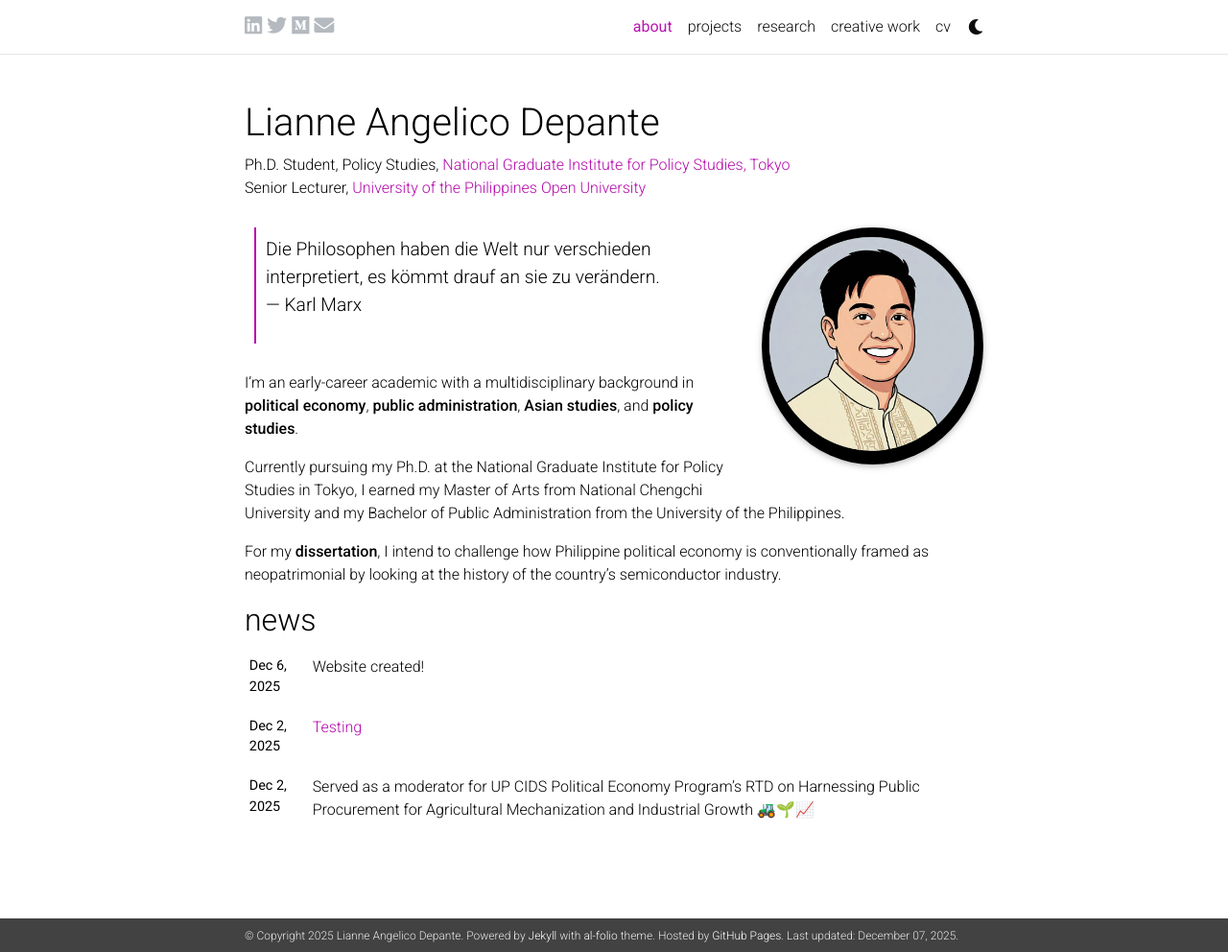
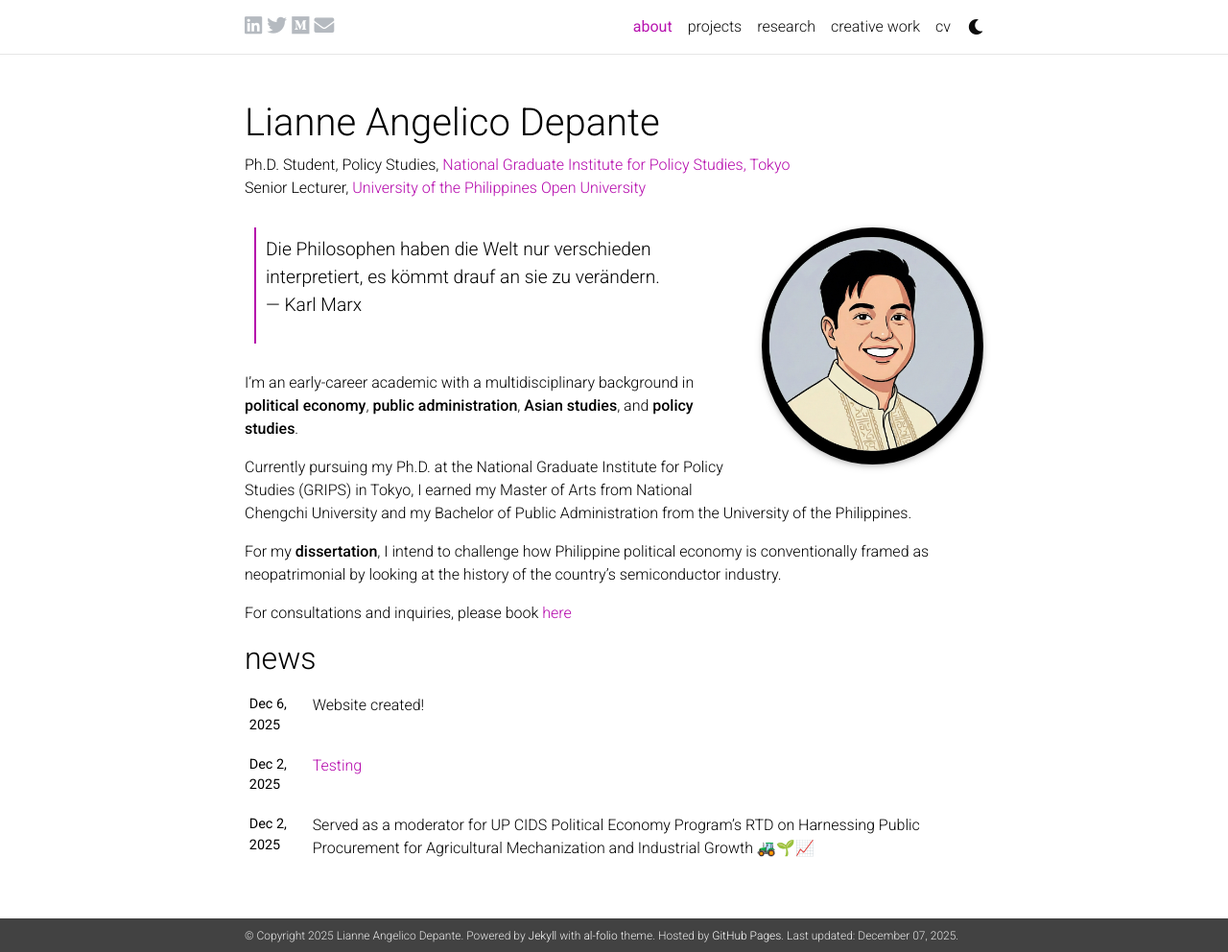
Before and after one commit to liannedepante/liannedepante.github.io, a Jekyll site: the page built from _pages/about.md, in a window 1280 px wide and 992 px high. Shown: the whole window at 96% size. Built offline with Jekyll 4.4.1, drawn with Linux system fonts in a browser that asks for light colours; full-size pictures stand in for the smaller copies a plugin makes; comment, search, counter and statistics services are not loaded; a style sheet for code colours, icons or effects is not loaded.

Commit message:
Update about.md

```diff
--- a/_pages/about.md
+++ b/_pages/about.md
@@ -18,10 +18,10 @@ social: false  # includes social icons at the bottom of the page
 > Die Philosophen haben die Welt nur verschieden interpretiert, es kömmt drauf an sie zu verändern.
 > <br> — Karl Marx
 
-
-
 I’m an early-career academic with a multidisciplinary background in **political economy**, **public administration**, **Asian studies**, and **policy studies**.
 
-Currently pursuing my Ph.D. at the National Graduate Institute for Policy Studies in Tokyo, I earned my Master of Arts from National Chengchi University and my Bachelor of Public Administration from the University of the Philippines.
+Currently pursuing my Ph.D. at the National Graduate Institute for Policy Studies (GRIPS) in Tokyo, I earned my Master of Arts from National Chengchi University and my Bachelor of Public Administration from the University of the Philippines.
 
 For my **dissertation**, I intend to challenge how Philippine political economy is conventionally framed as neopatrimonial by looking at the history of the country's semiconductor industry.
+
+For consultations and inquiries, please book <a href='https://fantastical.app/ladepante'>here</a>
```
